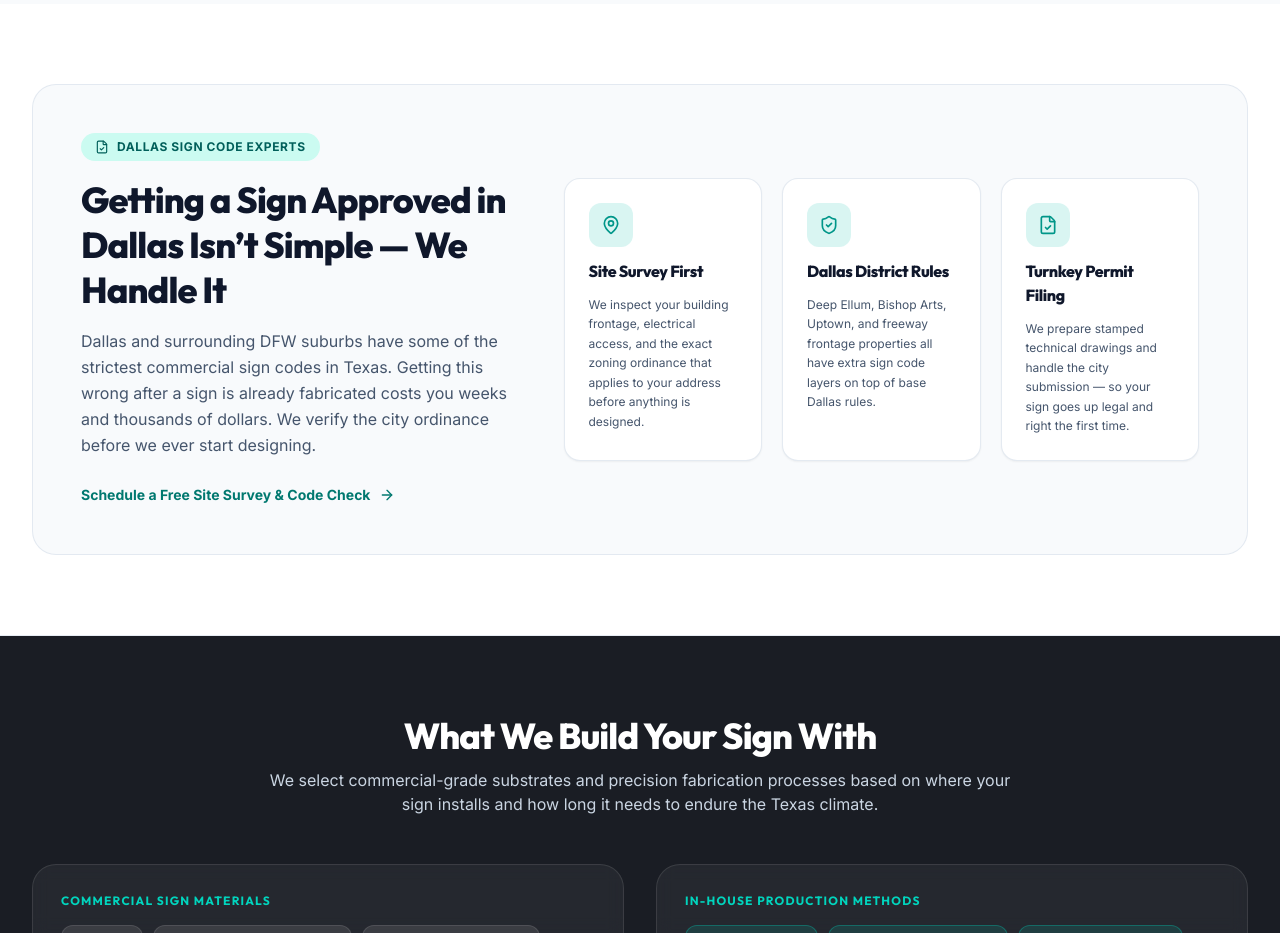
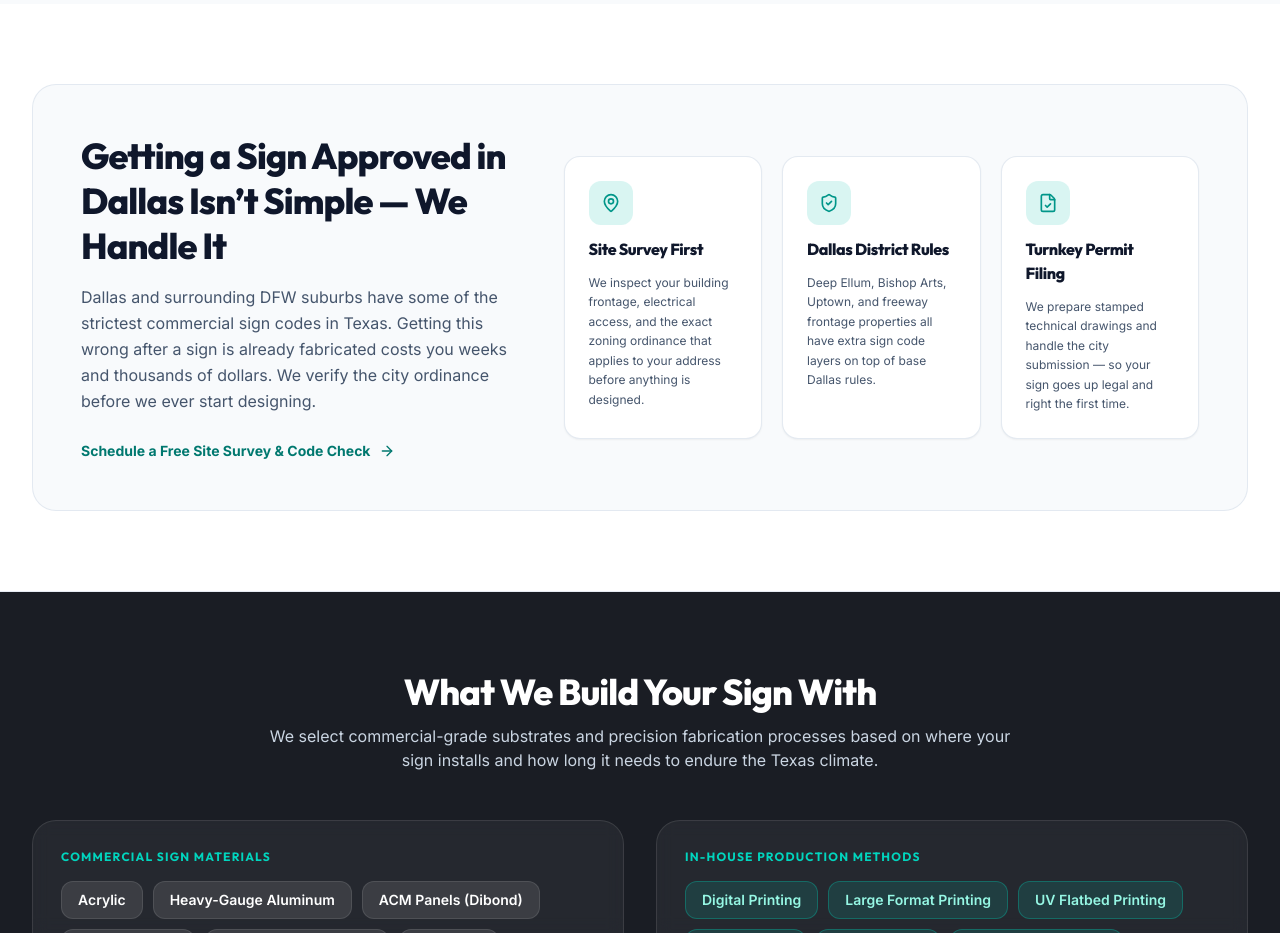
Before and after one commit to saganidigital/surani_signs, a React (Vite) app: page / in a window 1280 px wide. Shown: the part 3840-4773 px from the top of the page. Built offline with nearby package versions, Linux system fonts and the light colour scheme.

Commit message:
Remove Dallas Sign Code Experts pill badge

```diff
--- a/src/pages/Home.jsx
+++ b/src/pages/Home.jsx
@@ -314,10 +314,6 @@ export default function Home() {
         <div className="max-w-7xl mx-auto px-4 sm:px-6 lg:px-8">
           <div className="rounded-3xl bg-slate-50 border border-slate-200/90 p-8 sm:p-12 grid grid-cols-1 lg:grid-cols-12 gap-10 items-center relative overflow-hidden">
             <div className="lg:col-span-5 space-y-4">
-              <span className="inline-flex items-center gap-2 px-3.5 py-1.5 rounded-full text-xs font-bold uppercase tracking-wider bg-teal-100 text-teal-800">
-                <FileCheck className="w-3.5 h-3.5" />
-                <span>Dallas Sign Code Experts</span>
-              </span>
               <h2 className="text-3xl sm:text-4xl font-extrabold text-slate-900 leading-tight">
                 Getting a Sign Approved in Dallas Isn’t Simple — We Handle It
               </h2>
```
